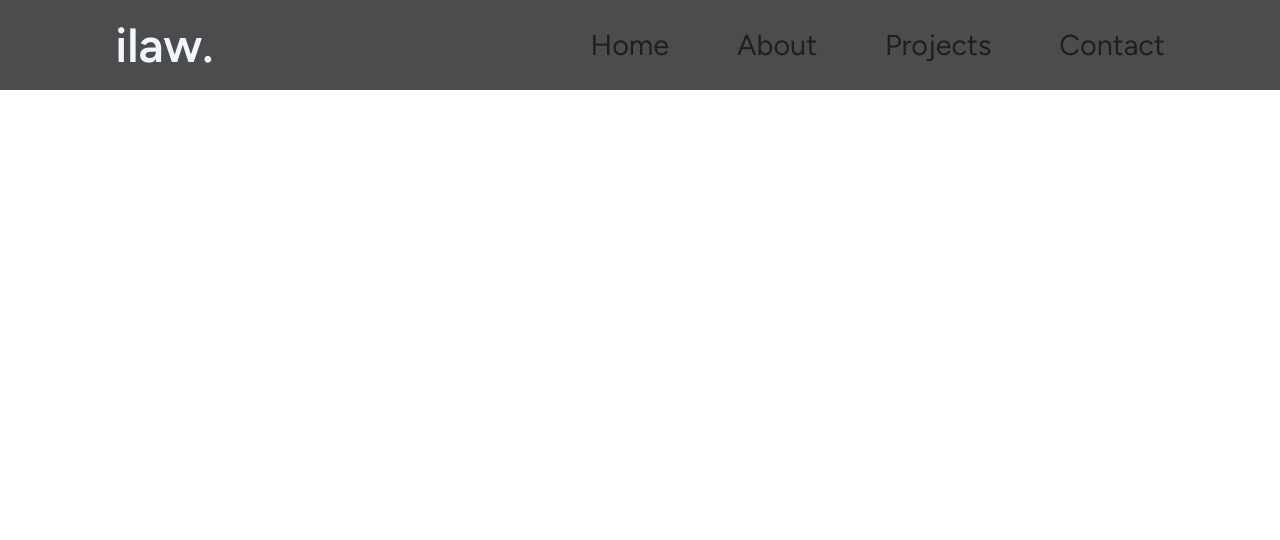
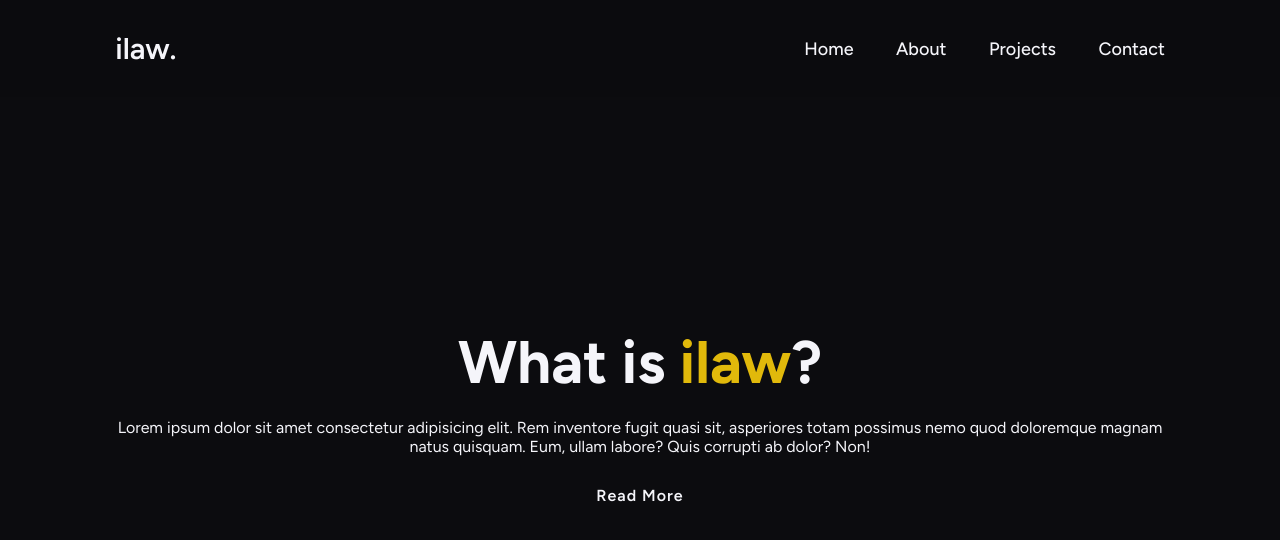
Before and after one commit to lloyduycb/ilaw, a plain HTML site: page index.html in a window 1280 px wide. Drawn offline with nearby package versions, Linux system fonts and the light colour scheme.

Commit message:
added paragraph and button leading to about.html

```diff
--- a/index.html
+++ b/index.html
@@ -24,6 +24,17 @@
         </nav>
     </header>
 
+    <section class="home" id="home">
+        <div class="home-content">
+            <h1 class="heading">What is <span>ilaw</span>?</h1>
+            <p>Lorem ipsum dolor sit amet consectetur adipisicing elit. Rem inventore fugit quasi sit, asperiores totam possimus nemo quod doloremque magnam natus quisquam. Eum, ullam labore? Quis corrupti ab dolor? Non!</p>
+            <a href="about.html" class="button">Read More</a>
+        </div>
+
+
+    </section>
+
+
     <script src="script.js"></script>
 </body>
 
--- a/styles.css
+++ b/styles.css
@@ -11,13 +11,30 @@
     font-family: "Figtree", sans-serif;
 }
 
+:root {
+    --bg-color: #0c0c0f;
+    --text-color: #f5f5fa;
+    --highlights: #F7CB0B;
+}
+
+body {
+    background: var(--bg-color);
+    color: var(--text-color);
+}
+
+html {
+    font-size: 62.5%;
+    overflow-x: hidden;
+}
+
+
 .header {
     position: fixed;
     top: 0;
     left: 0;
     width: 100%;
-    padding: 1rem 9%;
-    background: rgba(0, 0, 0, 0.7);
+    padding: 3rem 9%;
+    background: rgba(12, 12, 15, 0.7);
     backdrop-filter: blur(10px);
     display: flex;
     justify-content: space-between;
@@ -27,12 +44,10 @@
 
 .logo {
     font-size: 3rem;
-    color: var(--text-color)
-    fontw 800;
+    color: var(--text-color);
     cursor: pointer;
     transition: 0.3s ease-in-out;
     font-weight: 600;
-    color:aliceblue
 }
 
 .logo:hover {
@@ -41,18 +56,16 @@
 
 .navbar a{
     font-size: 1.8rem;
-    color: #1f1f1f;
+    color: var(--text-color);
     margin-left: 4rem;
-    font-weight: 400;
+    font-weight: 500;
     transition: 0.3s ease-in-out;
     border-bottom: 3px solid transparent;
 
 }
 
-.navbar a:hover,
-.navbar a.active{
-    color: var(--main-color);
-    border-bottom: 3px solid var(--main-color);
+.navbar a:hover{
+    transform:scale(1.1);
 }
 
 #menu-icon {
@@ -60,3 +73,56 @@
     font-size: 3.6rem;
     color: var(--main-color)
 }
+
+section{
+    min-height: 100vh;
+    padding: 10rem 9% 10rem;
+}
+
+span {
+    color: rgba(247, 203, 11, 0.904);
+}
+
+.home {
+    display: flex;
+    justify-content: center;
+    align-items: center;
+    gap: 10rem;
+    background: var(--bg-color);
+    color: var(--text-color);
+}
+
+.home-content {
+    display: flex;
+    align-items: center;
+    justify-content: center;
+    flex-direction: column;
+    text-align: center;
+    margin-top: 3rem;
+}
+
+.heading {
+    text-align: center;
+    font-size: 6rem;
+}
+
+.home-content p{
+    font-size: 1.6rem;
+    margin: 2rem 0 3rem;
+}
+
+.button {
+    display: inline-block;
+    font-size: 1.6rem;
+    color: var(--text-color);
+    letter-spacing: 0.1rem;
+    font-weight: 600;
+    transition: 0.2s ease-in-out;
+    cursor: pointer;
+}
+
+.button:hover{
+    transform: scale(1.05);
+    box-shadow: 0 0 25px var(--main-color);
+    color: var(--highlights);
+}
```
Also changed, not shown: about.html (added, +11 -0 lines).
